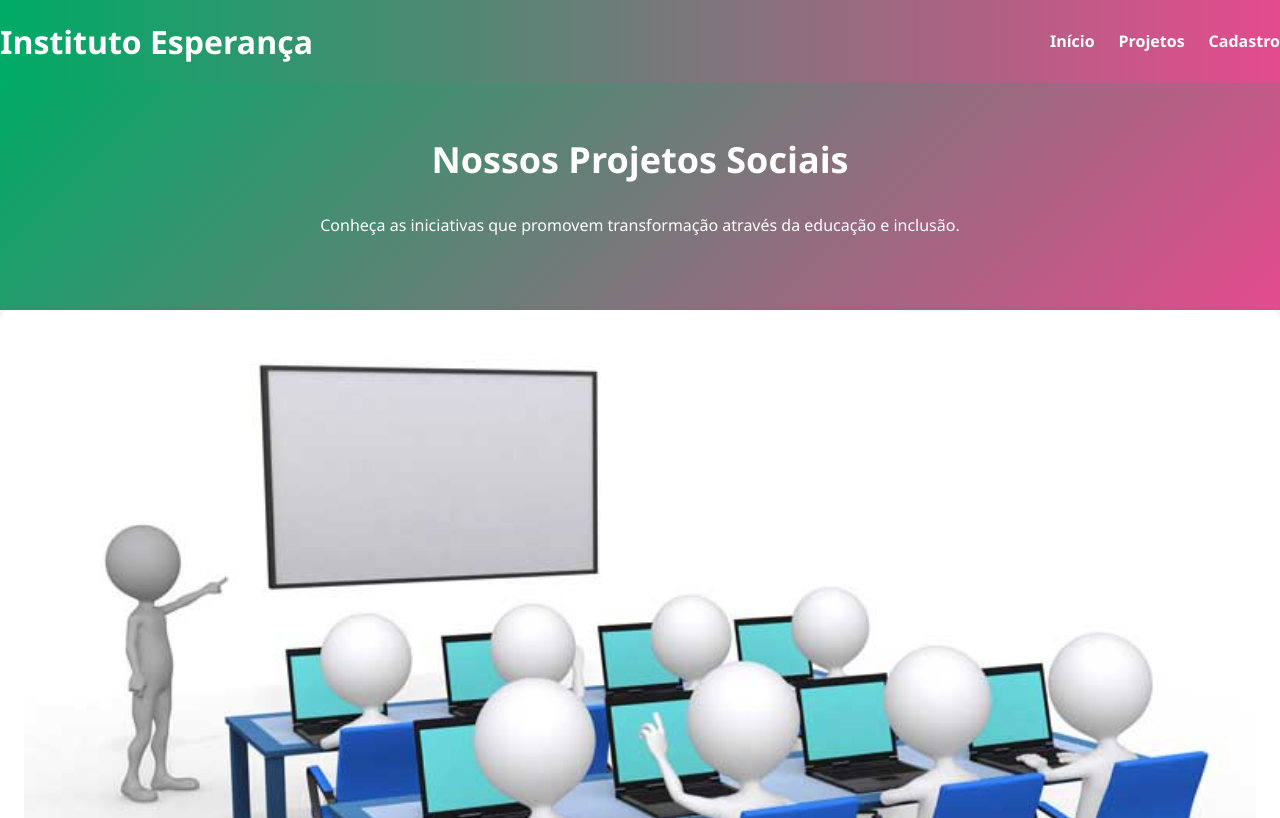
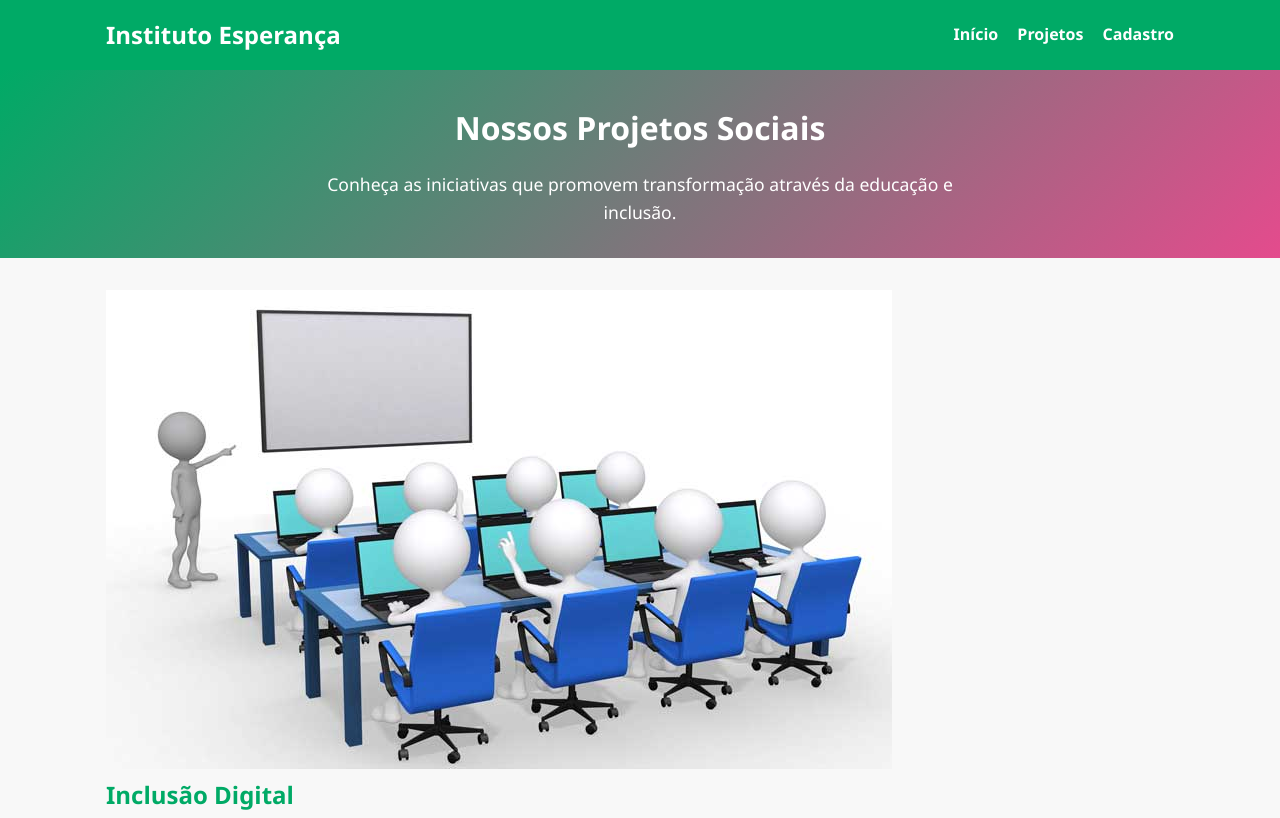
Before and after one commit to RichardBarbosa15/instituto-esperanca-html5, a plain HTML site: page projetos.html in a window 1280 px wide. Shown: the top 818 px of the page. Drawn offline with Linux system fonts and the light colour scheme.

Commit message:
Add files via upload

```diff
--- a/projetos.html
+++ b/projetos.html
@@ -4,7 +4,37 @@
   <meta charset="UTF-8">
   <meta name="viewport" content="width=device-width, initial-scale=1.0">
   <title>Projetos — Instituto Esperança</title>
-  <link rel="stylesheet" href="css/style.css">
+  <style>
+:root {
+  --color-primary: #0a6;
+  --color-secondary: #e44b8d;
+  --color-light: #f8f8f8;
+  --color-dark: #222;
+  --max-width: 1100px;
+}
+*{margin:0;padding:0;box-sizing:border-box}
+body{font-family:'Segoe UI',Arial,sans-serif;background:var(--color-light);color:var(--color-dark);line-height:1.6}
+.site-header{background:var(--color-primary);color:#fff;padding:1em 0}
+.site-header .container{display:flex;justify-content:space-between;align-items:center;max-width:var(--max-width);margin:auto;padding:0 1em}
+.site-header h1{font-size:1.5em}
+nav ul{list-style:none;display:flex;gap:1.2em}
+nav a{color:#fff;text-decoration:none;font-weight:bold}
+nav a:hover{color:var(--color-secondary)}
+.menu-toggle{display:none;font-size:1.8em;cursor:pointer}
+@media(max-width:768px){nav ul{display:none;flex-direction:column;background:var(--color-primary);padding:1em}nav ul.active{display:flex}.menu-toggle{display:block}}
+.hero{text-align:center;padding:2em 1em;background:linear-gradient(135deg,var(--color-primary),var(--color-secondary));color:white}
+.hero h1{font-size:2em;margin-bottom:.5em}
+.hero p{font-size:1.1em;max-width:700px;margin:auto}
+.hero-img{width:100%;max-width:600px;margin-top:1.5em;border-radius:15px;box-shadow:0 0 10px rgba(0,0,0,.2)}
+.container{max-width:var(--max-width);margin:2em auto;padding:0 1em}
+h2{color:var(--color-primary);margin-bottom:.5em}
+form{background:#fff;padding:1.5em;border-radius:10px;box-shadow:0 0 8px rgba(0,0,0,.1)}
+form label{display:block;margin-top:1em;font-weight:bold}
+form input,form select{width:100%;padding:.6em;margin-top:.3em;border-radius:6px;border:1px solid #ccc}
+form button{background:var(--color-secondary);color:#fff;border:none;padding:.8em 1.5em;margin-top:1.2em;border-radius:6px;cursor:pointer;font-weight:bold}
+form button:hover{background:var(--color-primary)}
+footer{text-align:center;background:var(--color-dark);color:#fff;padding:1em;margin-top:2em}
+</style>
 </head>
 <body>
 
```
